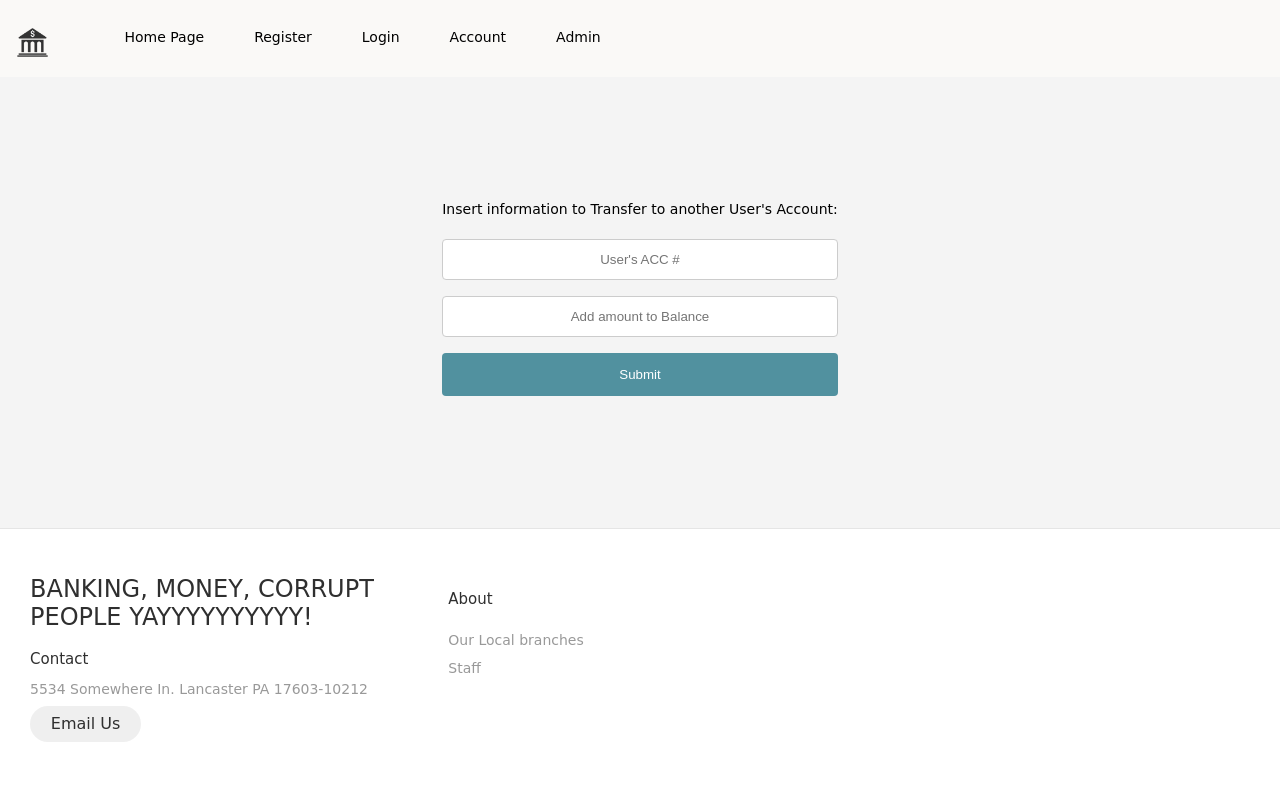
After one commit to Veronica-Void/CSET170Final, a Flask app: template templates/transfer.html in a window 1280 px wide. The commit adds this page. Run offline with Flask 3, Linux system fonts and the light colour scheme; the template is opened without the code that fills it, so the values that code supplies are empty.

Commit message:
finished transfer as best i could. finished all user functionality.

```diff
--- a/main.py
+++ b/main.py
@@ -4,7 +4,7 @@ from sqlalchemy import create_engine, text
 import hashlib
 
 app = Flask(__name__)
-c_str = "mysql://root:MySQL8090@localhost/bank_app"
+c_str = "mysql://root:MySQL@localhost/BANK_APP"
 engine = create_engine(c_str, echo=True)
 connection = engine.connect()
 app.secret_key = 'WOMP'
@@ -76,7 +76,7 @@ def allowEntry():
         # check if account is admin or user
         userStatus = checkUserExists[0][-1]
         if userStatus == 'Approved':
-            return redirect(url_for('displayAccount'))
+            return redirect(url_for('showAccount'))
         else:
             return redirect(url_for('showlogin'))
     else:
@@ -120,12 +120,28 @@ def addingtoAccount(ACC_NUM):
     return render_template('userAccountAdd.html', userAccountAdd=accountAdd, balance=accountAdd[0][10])
 
 
+@app.route("/transfer/<ACC_NUM>", methods=['POST', 'GET'])
+def subtractFromAccount(ACC_NUM):
+    accountTransfer = connection.execute(text(f"SELECT * FROM CUSTOMER NATURAL JOIN ACCOUNT WHERE ACC_NUM = {ACC_NUM}")).all()
+    if request.method == "POST":
+        subtract = request.form.get('SUBTRACT')
+        if int(subtract) > accountTransfer[0][10]:
+            raise ValueError("Insufficient funds!")
+        else:
+            subtractToBalance = connection.execute(text(f"UPDATE ACCOUNT SET BALANCE = BALANCE - (:SUBTRACT) WHERE ACC_NUM = {ACC_NUM}"), request.form)
+            addingToOtherAcc = connection.execute(text(f"UPDATE ACCOUNT SET BALANCE = BALANCE + (:SUBTRACT) WHERE ACC_NUM = (:toACC)"), request.form)
+            accountTransfer = connection.execute(text(f"SELECT * FROM CUSTOMER NATURAL JOIN ACCOUNT WHERE ACC_NUM = {ACC_NUM}")).all()
+            print(subtractToBalance)
+            print(addingToOtherAcc)
+            print(accountTransfer)
+        return render_template('transfer.html', transfer=accountTransfer, balance=accountTransfer[0][10])
+    return render_template('transfer.html', transfer=accountTransfer, balance=accountTransfer[0][10])
+
+
 # ------------------------------------------------ End of Accounts ------------------------------------------------------------
 
 
 # ------------------------------------------------ Start of Admin ------------------------------------------------------------
-
-
 
 @app.route('/admin', methods=['GET'])
 def showAdminHome():
@@ -143,7 +159,7 @@ def displayUsers():
 @app.route('/admin', methods=['POST'])
 def sUsers():  # table
     searchUsers = connection.execute(
-        text(f'SELECT * FROM CUSTOMER WHERE TYPE = "User" AND SSN = (:SSN) OR STATUS = (:STATUS)'), request.form)
+        text(f'SELECT * FROM CUSTOMER WHERE TYPE = "User", SSN = (:SSN) OR STATUS = (:STATUS)'), request.form)
     connection.commit()
     return render_template('admin.html', admin=searchUsers)
 
--- a/templates/base.html
+++ b/templates/base.html
@@ -14,21 +14,13 @@
 
           <ul class="barItem">
 
-<<<<<<< HEAD
+
               <li style="padding: 5px"><a href="/">Home Page</a></li>
               <li style="padding: 5px"><a href="/register">Register</a></li>
               <li style="padding: 5px"><a href="/login">Login</a></li>
               <li style="padding: 5px"><a href="/account">Account</a></li>
               <li style="padding: 5px"><a href="/admin">Admin</a></li>
 
-
-
-
-=======
-            <li style="padding: 5px"><a href="/">Home Page</a></li>
-            <li style="padding: 5px"><a href="/register">Register</a></li>
-            <li style="padding: 5px"><a href="/login">Login</a></li>
->>>>>>> main
           </ul>
         </div>
 
--- a/templates/register.html
+++ b/templates/register.html
@@ -35,11 +35,11 @@
 
     <form action="/register" method="POST">
 
-        <input type="tel" name="SSN" placeholder="SSN (ex:111-11-1111)" pattern="[0-9]{3}-[0-9]{2}-[0-9]{4}" class="input_field" required> <br>
+        <input type="text" name="SSN" placeholder="SSN (ex:111-11-1111)" class="input_field" required> <br>
         <input type="text" name="F_NAME" placeholder="Type First Name Here" class="input_field" required> <br>
         <input type="text" name="L_NAME" placeholder="Type Last Name Here" class="input_field" required> <br>
         <input type="address" name="ADDRESS" placeholder="Enter Address" class="input_field"> <br>
-        <input type="tel" name="PHONE" placeholder="Phone (ex:123-456-7899)" pattern="[0-9]{3}-[0-9]{3}-[0-9]{4}" class="input_field"> <br>
+        <input type="text" name="PHONE" placeholder="Phone (ex:123-456-7899)" class="input_field"> <br>
         <input type="text" name="USERNAME" placeholder="Enter Username" class="input_field" required> <br>
         <input type="password" name="PW" placeholder="Enter Password" class="input_field" required> <br>
         <input type="submit" value="Register" class="input_submit">
--- /dev/null
+++ b/templates/transfer.html
@@ -0,0 +1,50 @@
+<style>
+    .body{
+        margin: auto;
+    }
+    .input_field {
+        width: 100%;
+        padding: 12px 20px;
+        margin: 8px 0;
+        display: inline-block;
+        border: 1px solid #ccc;
+        border-radius: 4px;
+        box-sizing: border-box;
+    }
+
+    .input_submit {
+        width: 100%;
+        background-color: #51919f;
+        color: white;
+        padding: 14px 20px;
+        margin: 8px 0;
+        border: none;
+        border-radius: 4px;
+        cursor: pointer;
+    }
+
+    .input_submit:hover {
+        background-color: #48828e;
+    }
+</style>
+
+{% extends 'base.html' %}
+
+{% block body %}
+
+{% for i in transfer %}
+    <p>BANK ACCOUNT NUMBER: {{i[9]}}</p>
+    <p>Balance: ${{balance}}</p>
+
+{% endfor %}
+
+
+    <div class="body">
+        <form action="/transfer/{{transfer[0][9]}}" method='POST'> <!-- double check method as get in case program does work.-->
+            <p style="text-align: center">Insert information to Transfer to another User's Account:</p>
+            <input style="text-align: center" type="text" name="toACC" placeholder="User's ACC #" class="input_field"> <br>
+            <input style="text-align: center" type="text" name="SUBTRACT" placeholder="Add amount to Balance" class="input_field"> <br>
+            <input type="submit" value="Submit" class="input_submit">
+        </form>
+    </div>
+{%endblock%}
```
Also changed, not shown: BANK_APP.txt (added, +29 -0 lines), templates/account.html (+2 -30 lines), templates/userAccount.html (+4 -3 lines).
